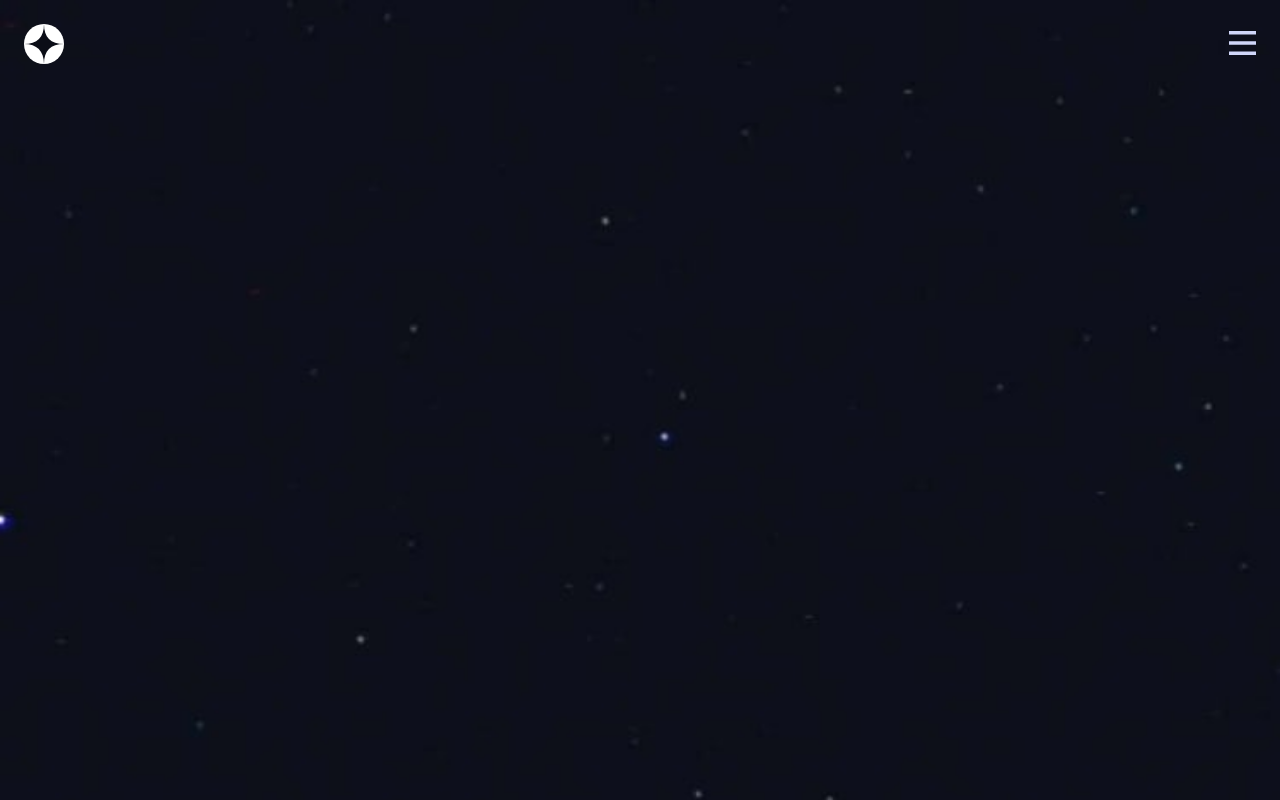
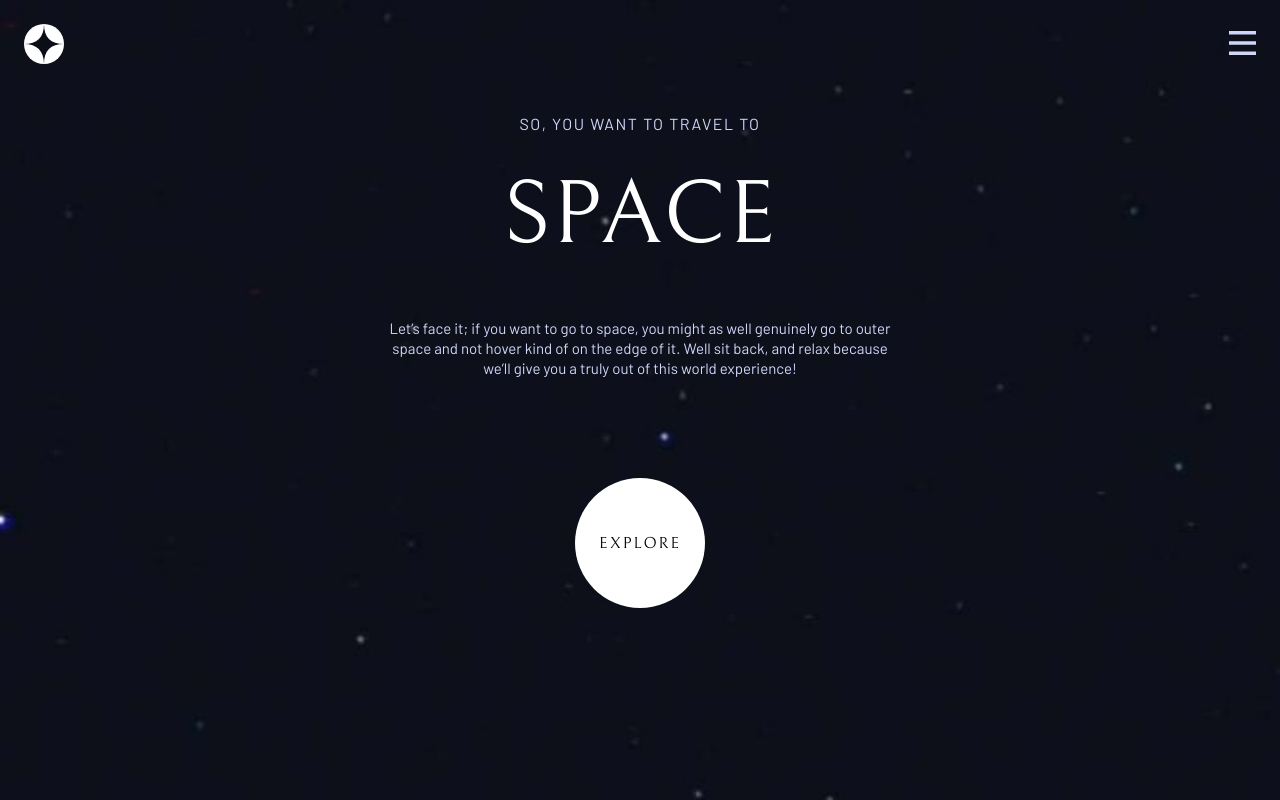
Before and after one commit to lasha-abuladze/space-tourism, a website: page index.html in a window 1280 px wide. Drawn offline with Linux system fonts and the light colour scheme.

Commit message:
feat: complete home page implementation

```diff
--- a/app/main.scss
+++ b/app/main.scss
@@ -75,6 +75,11 @@ body {
     background-position: top;
     background-repeat: no-repeat;
     position: relative;
+    color: $color--blue-light;
+    font-family: $font--Barlow;
+    letter-spacing: 1.5px;
+    min-height: 100vh;
+
 
     .main-header {
         @include flex-row();
@@ -97,7 +102,7 @@ body {
             right: 0;
             z-index: 0;
             width: 60%;
-            height: 100vh;
+            min-height: 100vh;
             text-align: left;
             padding-top: 130px;
             padding-left: 22px;
@@ -113,7 +118,6 @@ body {
                 align-items: start;
                 gap: 40px;
                 text-transform: uppercase;
-                font-family: $font--Barlow;
 
                 li {
                     border-right: 3px solid none;
@@ -128,7 +132,7 @@ body {
                         display: flex;
                         gap: 14px;
                         color: $color--white;
-                        letter-spacing: 2px;
+                        // letter-spacing: 2px;
                         font-size: 16px;
                         .section--number {
                             font-weight: bold;
@@ -157,6 +161,73 @@ body {
         }
     }
 
+    .main-section {
+
+        .section--home {
+            text-align: center;
+            padding: 28px 31px;
+            box-sizing: border-box;
+
+            .subtitle {
+                font-size: 16px;
+                margin-bottom: 39px;
+            }
+
+            .headline {
+                font-size: 90px;
+                font-family: $font--Bellefair;
+                color: $color--white;
+                margin-bottom: 57px;
+            }
+
+            .paragraph {
+                max-width: 512px;
+                margin: auto;
+                font-size: 15px;
+                letter-spacing: normal;
+                line-height: 20px;
+                margin-bottom: 100px;
+            }
+
+            .btn--explore {
+                background-color: $color--white;
+                width: 130px;
+                height: 130px;
+                border-radius: 50%;
+                position: relative;
+                font-size: 16px;
+                text-transform: uppercase;
+                font-family: $font--Bellefair;
+                letter-spacing: 2px;
+
+                &::after {
+                    content: "";;
+                    position: absolute;
+                    width: 100%;
+                    height: 100%;
+                    transform: scale(2);
+                    border-radius: 50%;
+                    background-color: none;
+                    left: 0;
+                    top: 0;
+                    z-index: -1;
+                    visibility: hidden;
+                    transition: all 0.3s;
+                }
+
+                &:hover::after {
+                    visibility: visible;
+                    background-color: rgba($color--white, 0.3);
+                }
+
+
+            }
+        }
+
+
+    }
+
+
 
 
 }
--- a/index.html
+++ b/index.html
@@ -66,6 +66,28 @@
         </div>
     </header>
 
+    <main class="main-section">
+
+        <section class="section section--home">
+            <p class="subtitle">SO, YOU WANT TO TRAVEL TO</p>
+            <h1 class="headline">SPACE</h1>
+            <p class="paragraph">
+                Let’s face it; if you want to go to space, you might as well
+                genuinely go to outer space and not hover kind of on the edge
+                of it. Well sit back, and relax because we’ll give you a truly
+                out of this world experience!
+            </p>
+
+            <button class="btn--explore btn-gen">
+                explore
+            </button>
+        </section>
+
+
+    </main>
+
+
+
 
 </body>
 </html>
```
Also changed, not shown: app/style.css, 1 other file.
